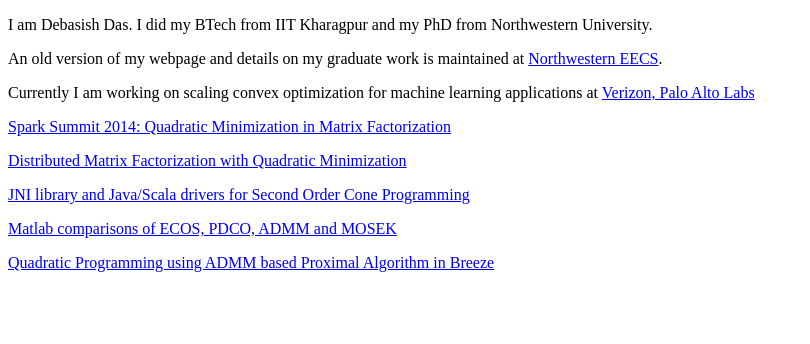
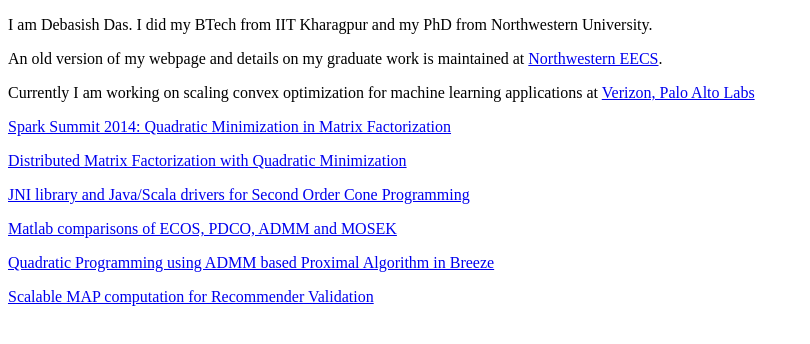
Before and after one commit to debasish83/debasish83.github.io, a plain HTML site: page index.html in a window 1280 px wide. Shown: the whole page, without its empty margins (0-810 px from the left). Drawn offline with Linux system fonts and the light colour scheme.

Commit message:
MAP calculation for recommendation engine

```diff
--- a/index.html
+++ b/index.html
@@ -38,5 +38,9 @@
       <a href="https://github.com/scalanlp/breeze/pull/321">Quadratic
       Programming using ADMM based Proximal Algorithm in Breeze</a>
     <p>
+    <p>
+      <a href="https://issues.apache.org/jira/browse/SPARK-3066">Scalable
+        MAP computation for Recommender Validation</a>
+    <p>
   </body>
 </html>
```
